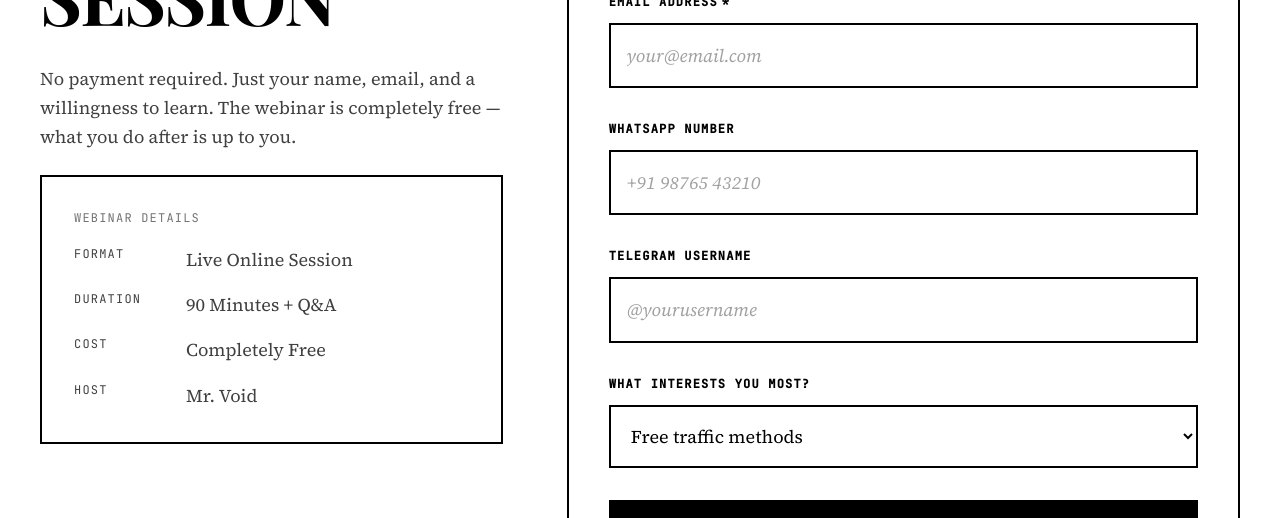
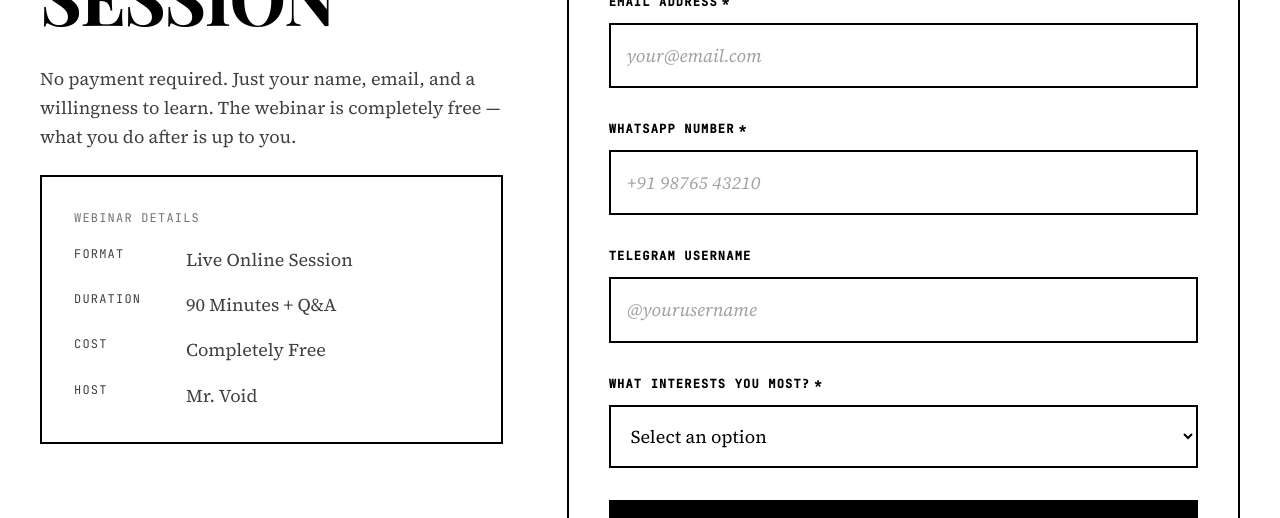
Before and after one commit to ibrahimkhan008/CPA, a Next.js app: page /webinar in a window 1280 px wide. Shown: the part 3180-3698 px from the top of the page. Built offline with nearby package versions, Linux system fonts and the light colour scheme; a web font is replaced by a local one.

Commit message:
feat: mark name, email, WhatsApp, and interest as required fields

```diff
--- a/app/webinar/components/WebinarForm.tsx
+++ b/app/webinar/components/WebinarForm.tsx
@@ -127,7 +127,7 @@ export default function WebinarForm() {
 
         <div suppressHydrationWarning>
           <label htmlFor="phone" className="label-text font-bold mb-3 block" suppressHydrationWarning>
-            WhatsApp Number
+            WhatsApp Number<span className="text-black ml-1">*</span>
           </label>
           <input
             id="phone"
@@ -135,6 +135,7 @@ export default function WebinarForm() {
             type="tel"
             placeholder="+91 98765 43210"
             className="w-full border-2 border-black p-4 text-base focus:outline-none focus:border-[4px] placeholder:text-neutral-400 placeholder:italic bg-white body-text text-black"
+            required
             suppressHydrationWarning
           />
         </div>
@@ -155,14 +156,16 @@ export default function WebinarForm() {
 
         <div suppressHydrationWarning>
           <label htmlFor="interest" className="label-text font-bold mb-3 block" suppressHydrationWarning>
-            What interests you most?
+            What interests you most?<span className="text-black ml-1">*</span>
           </label>
           <select
             id="interest"
             name="interest"
             className="w-full border-2 border-black p-4 text-base focus:outline-none focus:border-[4px] bg-white body-text text-black"
+            required
             suppressHydrationWarning
           >
+            <option value="">Select an option</option>
             <option value="Free traffic methods">Free traffic methods</option>
             <option value="Landing page creation">Landing page creation</option>
             <option value="Whitehat arbitrage">Whitehat arbitrage</option>
```
